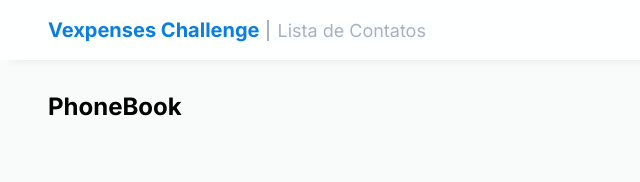
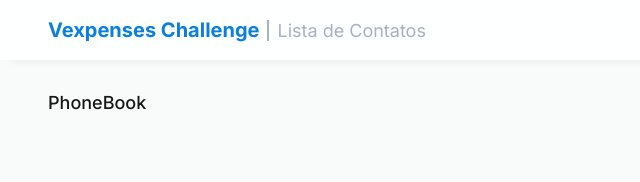
Before and after one commit to Luiz-Fellipe/contact-book, a React (Vite) app: page / in a window 1280 px wide. Shown: the top 182 px of the page, without its empty margins (0-640 px from the left). Built offline with nearby package versions, Linux system fonts and the light colour scheme.

Commit message:
feat: create text component

```diff
--- a/package.json
+++ b/package.json
@@ -10,6 +10,7 @@
     "preview": "vite preview"
   },
   "dependencies": {
+    "@radix-ui/react-slot": "^1.0.1",
     "react": "^18.2.0",
     "react-dom": "^18.2.0",
     "react-router-dom": "^6.11.1",
--- /dev/null
+++ b/src/components/Text/index.tsx
@@ -0,0 +1,31 @@
+// TYPES
+import { ITextProps } from './types';
+
+// STYLES
+import { StyledText } from './styles';
+
+/**
+ * Component to render a Text with different variants
+ *
+ * @param {ITextProps} props
+ * @returns {JSX.Element}
+ */
+export const Text = ({
+  color = 'black',
+  type = 'text',
+  $fontSize,
+  $lineClamp,
+  $withoutTextEllipses = false,
+  ...rest
+}: ITextProps) => {
+  return (
+    <StyledText
+      type={type}
+      color={color}
+      $lineClamp={$lineClamp}
+      $fontSize={$fontSize}
+      $withoutTextEllipses={$withoutTextEllipses}
+      {...rest}
+    />
+  );
+};
--- /dev/null
+++ b/src/components/Text/styles.ts
@@ -0,0 +1,44 @@
+import { Slot } from '@radix-ui/react-slot';
+import styled, { css } from 'styled-components';
+
+// TYPES
+import { ITextProps } from './types';
+import { defaultTheme } from '../../styles/themes/default';
+
+const variants = {
+  primary: defaultTheme.pallet.primary,
+  secondary: defaultTheme.pallet.secondary,
+  black: defaultTheme.pallet.black.B500,
+  gray: defaultTheme.pallet.gray.G200,
+};
+
+export const StyledText = styled(Slot)<ITextProps>`
+  max-width: 100%;
+  display: inline-block;
+
+  color: ${({ theme, color }) =>
+    color ? variants[color] : theme.pallet.black.B500};
+
+  font-weight: ${({ theme, $fontWeight }) =>
+    $fontWeight ? theme.fontWeight[$fontWeight] : theme.fontWeight.regular};
+  font-size: ${({ theme, $fontSize }) =>
+    $fontSize ? theme.fontSize[$fontSize] : theme.fontSize.md};
+
+  ${(props) =>
+    props.$lineClamp &&
+    css`
+      display: -webkit-box;
+      -webkit-line-clamp: ${props.$lineClamp};
+      white-space: pre-wrap;
+      -webkit-box-orient: vertical;
+      overflow: hidden;
+    `}
+  ${(props) =>
+    !props.$withoutTextEllipses &&
+    !props.$lineClamp &&
+    css`
+      overflow: hidden;
+      text-overflow: ellipsis;
+      white-space: nowrap;
+    `};
+`;
--- /dev/null
+++ b/src/components/Text/types.ts
@@ -0,0 +1,56 @@
+import { SlotProps } from '@radix-ui/react-slot';
+import { defaultTheme } from '../../styles/themes/default';
+
+/**
+ * Props for the Text component
+ *
+ * @interface ITextProps
+ * @extends {SlotProps}
+ */
+
+export interface ITextProps extends SlotProps {
+  /**
+   * Variant to use for the Text
+   *
+   * @type {Pick<TextVariantsType, 'primary' | 'secondary' | 'gray' | 'black'>}
+   * @memberof ITextProps
+   */
+  color?: 'primary' | 'secondary' | 'gray' | 'black';
+  /**
+   * sets a font-weight for the text
+   *
+   * @type {keyof typeof defaultTheme.fontWeight}
+   * @memberof ITextProps
+   */
+  $fontWeight?: keyof typeof defaultTheme.fontWeight;
+  /**
+   * If the Text should be rendered as a text or paragraph,
+   *
+   * @type {string}
+   * @memberof ITextProps
+   */
+  type?: 'paragraph' | 'text';
+  /**
+   * truncates text at a specific number of lines
+   *
+   * @type {number}
+   * @memberof ITextProps
+   */
+  $lineClamp?: number;
+  /**
+   * text font size
+   *
+   * @type {keyof typeof defaultTheme.fontSize}
+   * @memberof ITextProps
+   */
+  $fontSize?: keyof typeof defaultTheme.fontSize;
+
+  /**
+   * if true the whole text is always displayed on the screen, if necessary it breaks lines
+   *
+   * @type {boolean}
+   * @memberof ITextProps
+   */
+
+  $withoutTextEllipses?: boolean;
+}
--- a/src/pages/PhoneBook/index.tsx
+++ b/src/pages/PhoneBook/index.tsx
@@ -1,9 +1,16 @@
 import React from 'react';
+
+// COMPONENTS
+import { Text } from '../../components/Text';
 
 // import { Container } from './styles';
 
 const PhoneBook: React.FC = () => {
-  return <h1>PhoneBook</h1>;
-}
+  return (
+    <Text $fontSize="lg" color="black" $fontWeight="medium">
+      <h3>PhoneBook</h3>
+    </Text>
+  );
+};
 
 export default PhoneBook;
--- a/src/styles/themes/default.ts
+++ b/src/styles/themes/default.ts
@@ -9,7 +9,7 @@ export const defaultTheme = {
     },
     black: {
       B100: 'rgba(0,0,0,0.1)',
-      BW500: '#171717',
+      B500: '#171717',
     },
     gray: {
       G50: '#F0F2F7',
```
Also changed, not shown: 1 other file (tests, documents, lock files or other folders).
